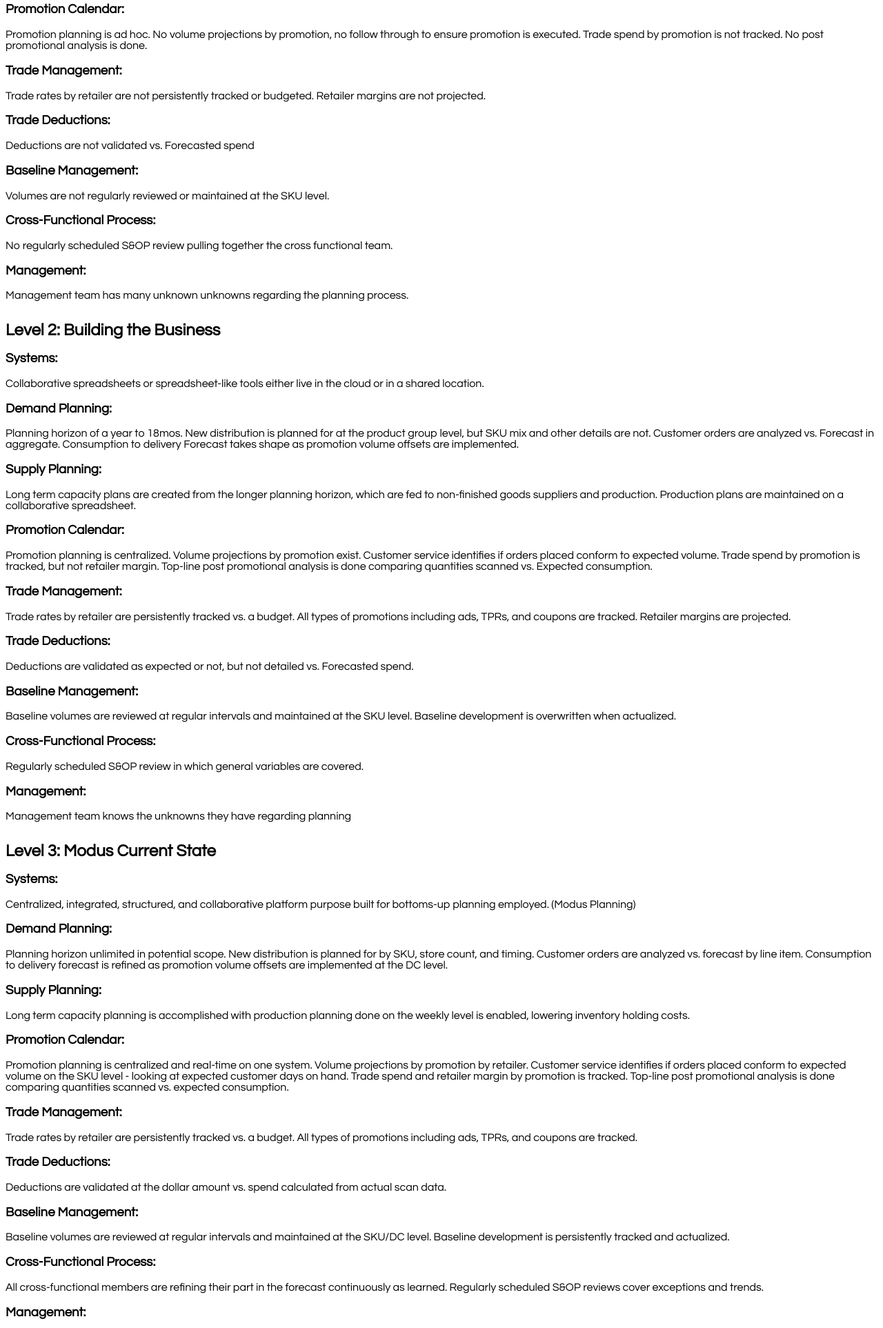
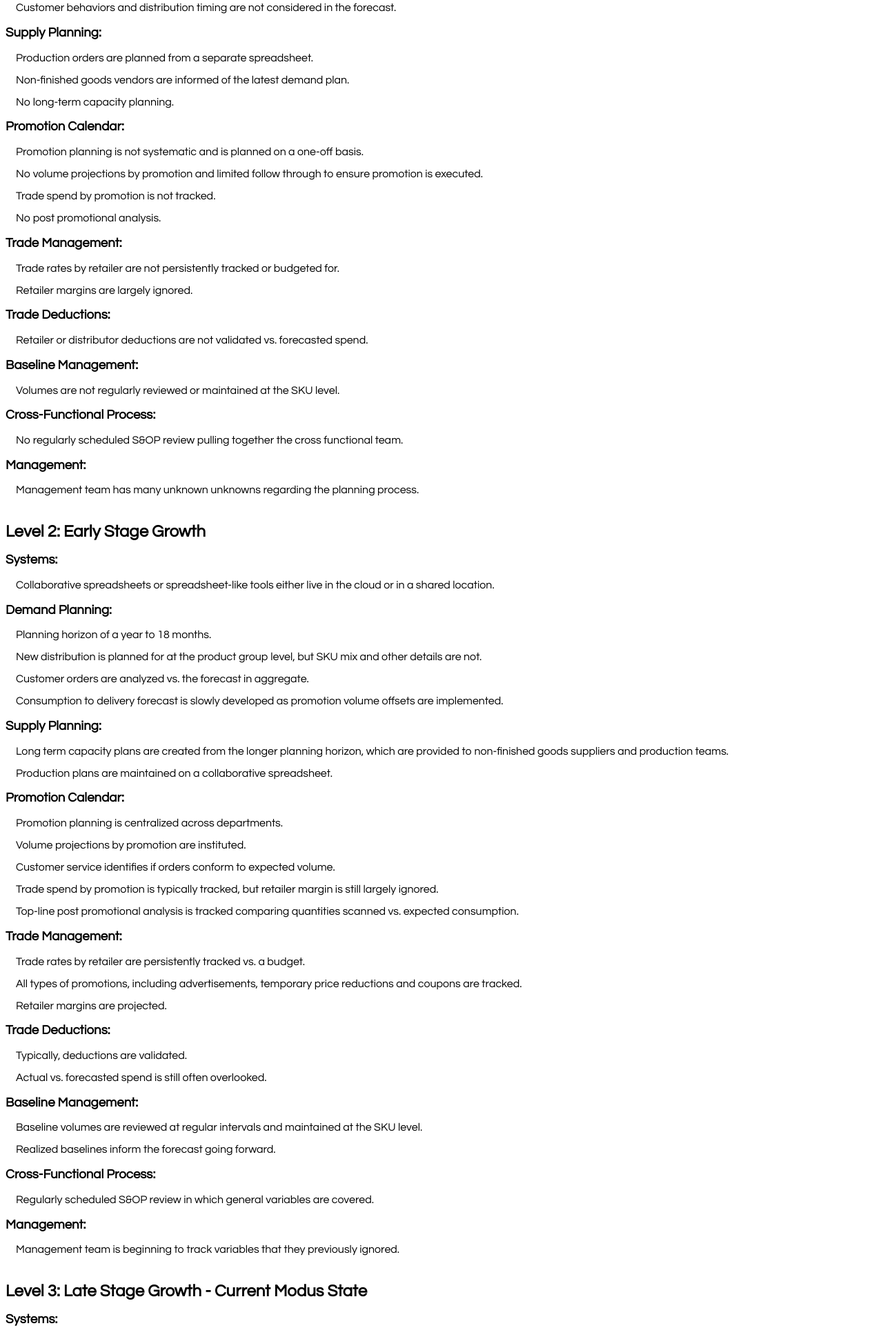
Before and after one commit to mileshd/modus-website, a Gatsby site: page /maturity-model in a window 1280 px wide. Shown: the part 872-2797 px from the top of the page at 69% size. Built offline with nearby package versions, Linux system fonts and the light colour scheme; Gatsby itself is replaced by a stand-in of ours.

Commit message:
Implement refactored MatMaturity Model

```diff
--- a/src/pages/maturity-model.css
+++ b/src/pages/maturity-model.css
@@ -4,9 +4,17 @@
   min-height: 100vh;
 }
 
+.maturity-model p {
+  margin-left: 15px;
+}
+
 .maturity-model h2 {
-  margin-top: 30px;
+  margin-top: 40px;
   margin-bottom: 15px;
+}
+
+.maturity-model h3 {
+  font-weight: 900;
 }
 
 .maturity-model li {
--- a/src/pages/maturity-model.js
+++ b/src/pages/maturity-model.js
@@ -19,33 +19,61 @@ const MaturityModelPage = ({ data, location }) => {
             This maturity model represents the stages that growing brands have been observed to undergo as they build out and expand their planning and executional processes.
           </p>
 
-          <h2>Level 1: Just Starting Out</h2>
+          <h2>Level 1: Launch</h2>
           <h3>Systems:</h3>
-          <p>Separate spreadsheets, trade spend, promotions, and operational volume all planned separately.</p>
+          <p>Spreadsheets.</p>
+          <p>Trade spend, promotions, and operational volume are all planned separately.</p>
 
           <h3>Demand Planning:</h3>
           <p>
-            Planning horizon does not exceed 6 months. New distribution is marginally planned for. Customer orders are not analyzed vs. forecast. Customer behaviors and timings are not considered in the forecast.
+            Planning horizon is roughly six months.
+          </p>
+          <p>
+            New distribution is marginally planned for.
+          </p>
+          <p>
+            Customer orders are not analyzed vs. forecast.
+          </p>
+          <p>
+            Customer behaviors and distribution timing are not considered in the forecast.
           </p>
 
           <h3>Supply Planning:</h3>
           <p>
-            Production orders are planned from a separate spreadsheet. Non-finished goods vendors get a version of the latest demand planning spreadsheet. No long-term capacity planning is done.
+            Production orders are planned from a separate spreadsheet.
+          </p>
+          <p>
+            Non-finished goods vendors are informed of the latest demand plan.
+          </p>
+          <p>
+            No long-term capacity planning.
           </p>
 
           <h3>Promotion Calendar:</h3>
           <p>
-            Promotion planning is ad hoc. No volume projections by promotion, no follow through to ensure promotion is executed. Trade spend by promotion is not tracked. No post promotional analysis is done.
+            Promotion planning is not systematic and is planned on a one-off basis.
+          </p>
+          <p>
+            No volume projections by promotion and limited follow through to ensure promotion is executed.
+          </p>
+          <p>
+            Trade spend by promotion is not tracked.
+          </p>
+          <p>
+            No post promotional analysis.
           </p>
 
           <h3>Trade Management:</h3>
           <p>
-            Trade rates by retailer are not persistently tracked or budgeted. Retailer margins are not projected.
+            Trade rates by retailer are not persistently tracked or budgeted for.
+          </p>
+          <p>
+            Retailer margins are largely ignored.
           </p>
 
           <h3>Trade Deductions:</h3>
           <p>
-            Deductions are not validated vs. Forecasted spend
+            Retailer or distributor deductions are not validated vs. forecasted spend.
           </p>
 
           <h3>Baseline Management:</h3>
@@ -63,7 +91,7 @@ const MaturityModelPage = ({ data, location }) => {
             Management team has many unknown unknowns regarding the planning process.
           </p>
 
-          <h2>Level 2: Building the Business</h2>
+          <h2>Level 2: Early Stage Growth</h2>
           <h3>Systems:</h3>
           <p>
             Collaborative spreadsheets or spreadsheet-like tools either live in the cloud or in a shared location.
@@ -71,32 +99,68 @@ const MaturityModelPage = ({ data, location }) => {
 
           <h3>Demand Planning:</h3>
           <p>
-            Planning horizon of a year to 18mos. New distribution is planned for at the product group level, but SKU mix and other details are not. Customer orders are analyzed vs. Forecast in aggregate. Consumption to delivery Forecast takes shape as promotion volume offsets are implemented.
+            Planning horizon of a year to 18 months.
+          </p>
+          <p>
+            New distribution is planned for at the product group level, but SKU mix and other details are not.
+          </p>
+          <p>
+            Customer orders are analyzed vs. the forecast in aggregate.
+          </p>
+          <p>
+            Consumption to delivery forecast is slowly developed as promotion volume offsets are implemented.
           </p>
 
           <h3>Supply Planning:</h3>
           <p>
-            Long term capacity plans are created from the longer planning horizon, which are fed to non-finished goods suppliers and production. Production plans are maintained on a collaborative spreadsheet.
+            Long term capacity plans are created from the longer planning horizon, which are provided to non-finished goods suppliers and production teams.
+          </p>
+          <p>
+            Production plans are maintained on a collaborative spreadsheet.
           </p>
 
           <h3>Promotion Calendar:</h3>
           <p>
-            Promotion planning is centralized. Volume projections by promotion exist. Customer service identifies if orders placed conform to expected volume. Trade spend by promotion is tracked, but not retailer margin. Top-line post promotional analysis is done comparing quantities scanned vs. Expected consumption.
+            Promotion planning is centralized across departments.
+          </p>
+          <p>
+            Volume projections by promotion are instituted.
+          </p>
+          <p>
+            Customer service identifies if orders conform to expected volume.
+          </p>
+          <p>
+            Trade spend by promotion is typically tracked, but retailer margin is still largely ignored.
+          </p>
+          <p>
+            Top-line post promotional analysis is tracked comparing quantities scanned vs. expected consumption.
           </p>
 
           <h3>Trade Management:</h3>
           <p>
-            Trade rates by retailer are persistently tracked vs. a budget. All types of promotions including ads, TPRs, and coupons are tracked. Retailer margins are projected.
+            Trade rates by retailer are persistently tracked vs. a budget.
+          </p>
+          <p>
+            All types of promotions, including advertisements, temporary price reductions and coupons are tracked.
+          </p>
+          <p>
+            Retailer margins are projected.
           </p>
 
           <h3>Trade Deductions:</h3>
           <p>
-            Deductions are validated as expected or not, but not detailed vs. Forecasted spend.
+            Typically, deductions are validated.
+          </p>
+          <p>
+            Actual vs. forecasted spend is still often overlooked.
           </p>
 
           <h3>Baseline Management:</h3>
           <p>
-            Baseline volumes are reviewed at regular intervals and maintained at the SKU level. Baseline development is overwritten when actualized.
+            Baseline volumes are reviewed at regular intervals and maintained at the SKU level.
+          </p>
+          <p>
+            Realized baselines inform the forecast going forward.
           </p>
 
           <h3>Cross-Functional Process:</h3>
@@ -106,10 +170,10 @@ const MaturityModelPage = ({ data, location }) => {
 
           <h3>Management:</h3>
           <p>
-            Management team knows the unknowns they have regarding planning
+            Management team is beginning to track variables that they previously ignored.
           </p>
 
-          <h2>Level 3: Modus Current State</h2>
+          <h2>Level 3: Late Stage Growth - Current Modus State</h2>
           <h3>Systems:</h3>
           <p>
             Centralized, integrated, structured, and collaborative platform purpose built for bottoms-up planning employed. (Modus Planning)
@@ -117,42 +181,75 @@ const MaturityModelPage = ({ data, location }) => {
 
           <h3>Demand Planning:</h3>
           <p>
-            Planning horizon unlimited in potential scope. New distribution is planned for by SKU, store count, and timing. Customer orders are analyzed vs. forecast by line item. Consumption to delivery forecast is refined as promotion volume offsets are implemented at the DC level.
+            Planning horizon is theoretically unlimited, however typically analyzed a year to two years in advance.
+          </p>
+          <p>
+            New distribution is planned for by SKU, store count, and distribution timing.
+          </p>
+          <p>
+            Customer orders are analyzed vs. forecast by line item.
+          </p>
+          <p>
+            Consumption to delivery forecast is refined as promotion volume offsets are implemented at the distribution center level.
           </p>
 
           <h3>Supply Planning:</h3>
           <p>
-            Long term capacity planning is accomplished with production planning done on the weekly level is enabled, lowering inventory holding costs.
+            Long term capacity planning is accomplished with production planning.
+          </p>
+          <p>
+            Production planning is reviewed weekly, which lowers inventory holding costs.
           </p>
 
           <h3>Promotion Calendar:</h3>
           <p>
-            Promotion planning is centralized and real-time on one system. Volume projections by promotion by retailer. Customer service identifies if orders placed conform to expected volume on the SKU level - looking at expected customer days on hand. Trade spend and retailer margin by promotion is tracked. Top-line post promotional analysis is done comparing quantities scanned vs. expected consumption.
+            Real-time, centralized promotion planning.
+          </p>
+          <p>
+            Volume projections by promotion by retailer are reviewed.
+          </p>
+          <p>
+            Customer service identifies if orders conform to expected volume on the SKU level by reviewing expected customer days on hand.
+          </p>
+          <p>
+            Trade spend and retailer margin by promotion is tracked.
+          </p>
+          <p>
+            Top-line post promotional analysis is completed by comparing quantities scanned vs. expected consumption.
           </p>
 
           <h3>Trade Management:</h3>
           <p>
-            Trade rates by retailer are persistently tracked vs. a budget. All types of promotions including ads, TPRs, and coupons are tracked.
+            Trade rates by retailer are persistently tracked vs. a budget.
+          </p>
+          <p>
+            All types of promotions including advertisements, temporary price reductions and coupons are tracked.
           </p>
 
           <h3>Trade Deductions:</h3>
           <p>
-            Deductions are validated at the dollar amount vs. spend calculated from actual scan data.
+            Deductions are validated from actual scan data.
           </p>
 
           <h3>Baseline Management:</h3>
           <p>
-            Baseline volumes are reviewed at regular intervals and maintained at the SKU/DC level. Baseline development is persistently tracked and actualized.
+            Baseline volumes are reviewed regularly and maintained at the SKU/DC level.
+          </p>
+          <p>
+            Baseline development is persistently tracked and actualized.
           </p>
 
           <h3>Cross-Functional Process:</h3>
           <p>
-            All cross-functional members are refining their part in the forecast continuously as learned. Regularly scheduled S&OP reviews cover exceptions and trends.
+            All cross-functional members contribute to the forecast continuously to ensure accuracy.
+          </p>
+          <p>
+            Regularly scheduled S&OP reviews cover exceptions and trends.
           </p>
 
           <h3>Management:</h3>
           <p>
-            Management team has an action plan to address gaps knows the unknowns they have regarding planning.
+            Management team is better equipped to identify and address variables regarding go-to-market execution activity.
           </p>
         </div>
       </div>
```
